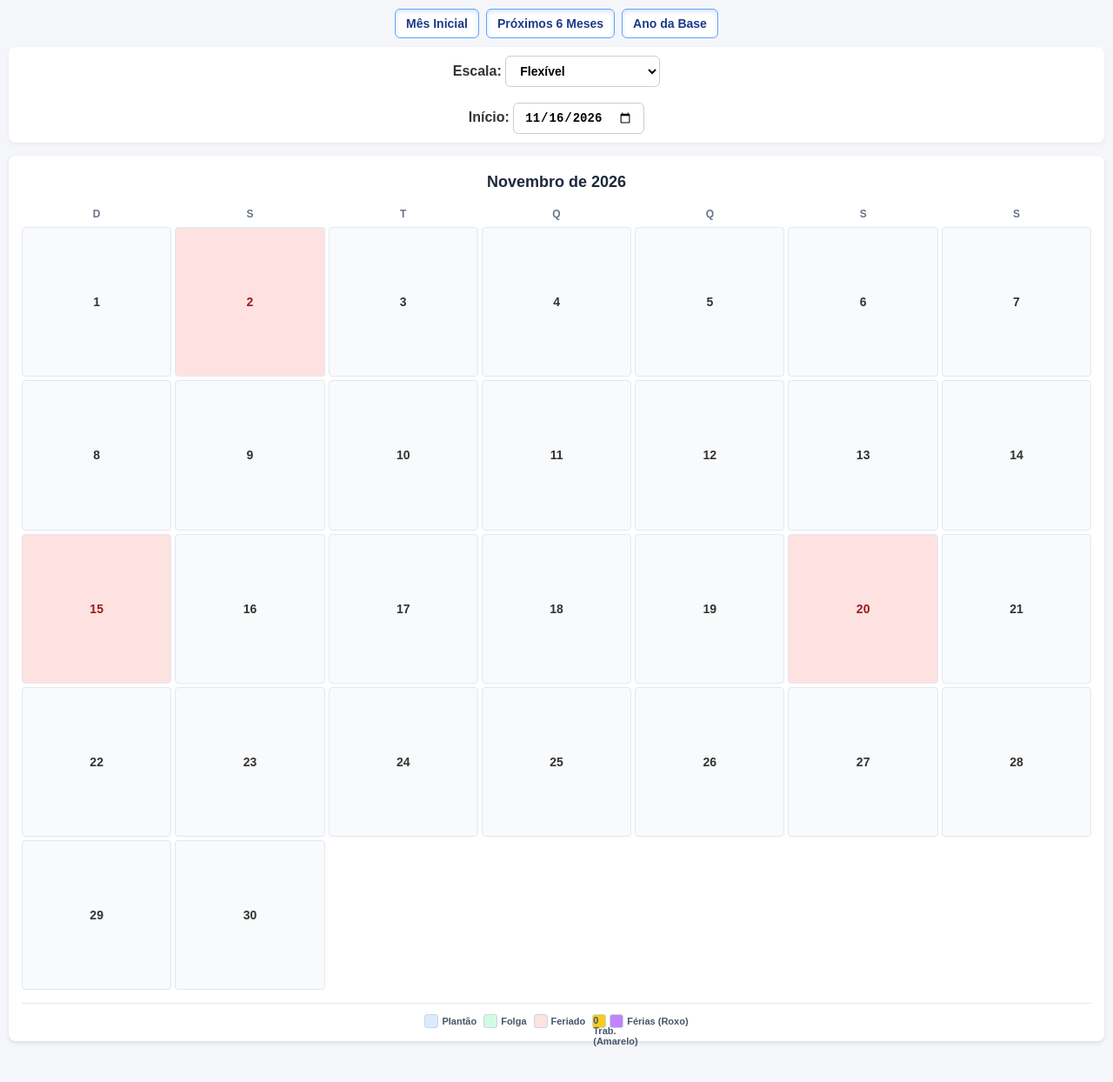
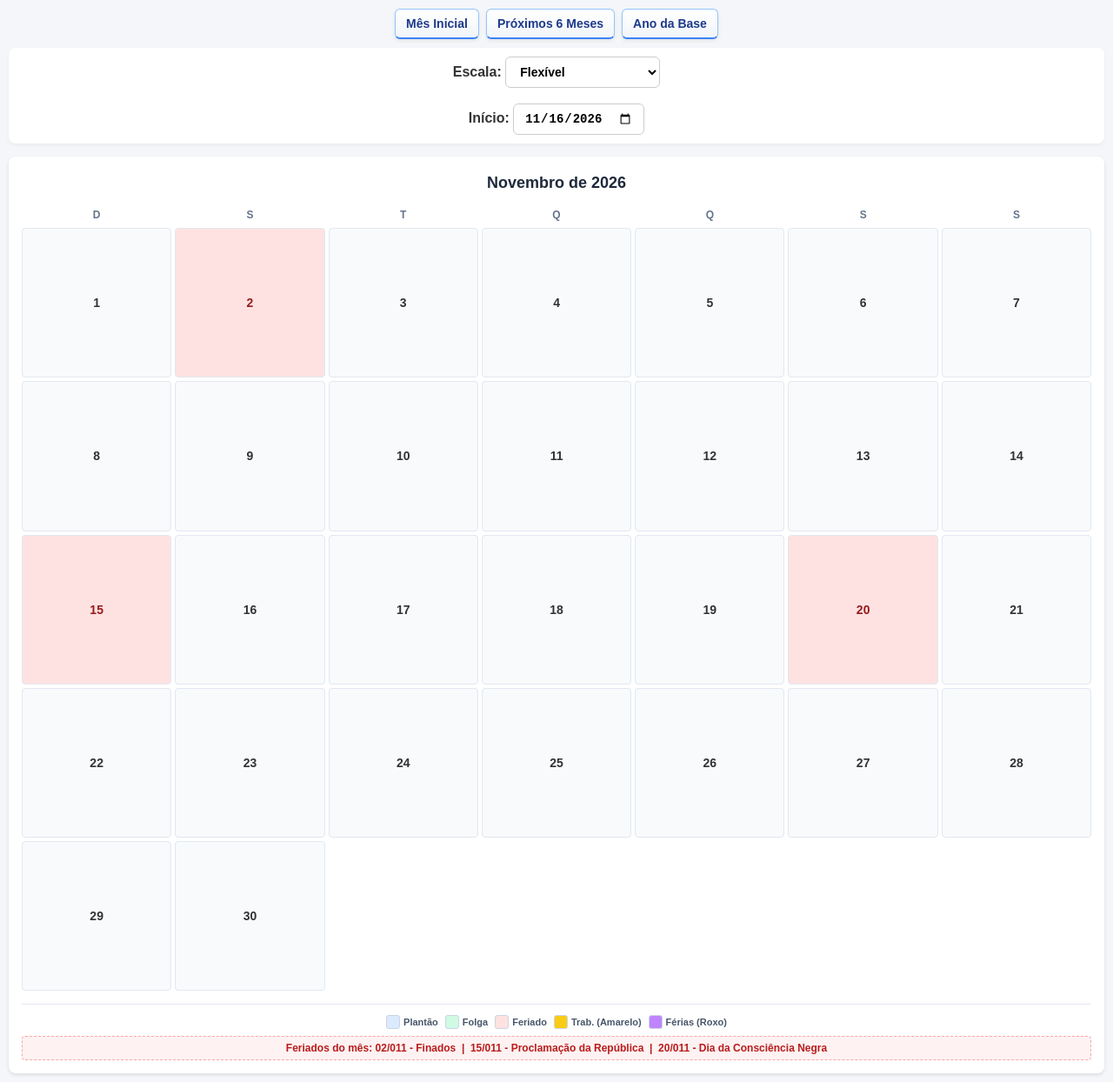
Before and after one commit to vantoil-escala/minha-escala, a plain HTML site: page index.html in a window 1280 px wide. Shown: the whole page at 87% size. Before the commit the page ends 1207 px from the top, so only its background shows below. Drawn offline with Linux system fonts and the light colour scheme.

Commit message:
Update index.html

```diff
--- a/index.html
+++ b/index.html
@@ -28,17 +28,21 @@
             cursor: pointer;
             font-weight: bold;
         }
-        /* Estilo limpo e profissional com sombra interna (inset) sem borda dupla */
+        /* Estilo 3D em relevo aprovado para os botões do topo */
         .controls button {
-            background-color: #ffffff;
+            background: linear-gradient(to bottom, #ffffff, #f1f5f9);
             color: #1e3a8a;
-            border: 1px solid #60a5fa;
-            box-shadow: inset 0 2px 5px rgba(37, 99, 235, 0.2);
-            transition: all 0.2s ease;
+            border: 1px solid #93c5fd;
+            border-bottom: 2px solid #3b82f6;
+            box-shadow: inset 0 1px 0 rgba(255, 255, 255, 0.8), 0 2px 4px rgba(0, 0, 0, 0.08);
+            transition: all 0.1s ease;
+        }
+        .controls button:active {
+            transform: translateY(1px);
+            box-shadow: inset 0 1px 2px rgba(0, 0, 0, 0.15);
         }
         .controls button:hover {
-            background-color: #eff6ff;
-            box-shadow: inset 0 3px 6px rgba(37, 99, 235, 0.35);
+            background: linear-gradient(to bottom, #ffffff, #e2e8f0);
         }
         button:hover, select:hover, input:hover {
             background-color: #e2e8f0;
@@ -162,6 +166,18 @@
             height: 14px;
             border-radius: 3px;
             border: 1px solid #cbd5e1;
+        }
+        /* Estilo da lista de feriados do mês */
+        .month-holidays {
+            margin-top: 8px;
+            font-size: 12px;
+            text-align: center;
+            color: #b91c1c;
+            font-weight: bold;
+            background-color: #fef2f2;
+            padding: 6px;
+            border-radius: 4px;
+            border: 1px dashed #fca5a5;
         }
     </style>
 </head>
@@ -515,16 +531,34 @@
 
             wrapper.appendChild(grid);
 
+            // Bloco da Legenda
             const legend = document.createElement('div');
             legend.className = 'legend-box';
             legend.innerHTML = `
                 <div class="legend-item"><div class="legend-color" style="background:#dbeafe;"></div> Plantão</div>
                 <div class="legend-item"><div class="legend-color" style="background:#d1fae5;"></div> Folga</div>
                 <div class="legend-item"><div class="legend-color" style="background:#fee2e2;"></div> Feriado</div>
-                <div class="legend-item"><div class="legend-color" style="background:#facc15;">0 Trab. (Amarelo)</div>
+                <div class="legend-item"><div class="legend-color" style="background:#facc15;"></div> Trab. (Amarelo)</div>
                 <div class="legend-item"><div class="legend-color" style="background:#c084fc;"></div> Férias (Roxo)</div>
             `;
             wrapper.appendChild(legend);
+
+            // Coleta e exibe os feriados que caem neste mês específico
+            let yearHolidays = getHolidaysForYear(year);
+            let monthHolidays = [];
+            for (let d = 1; d <= totalDays; d++) {
+                let k = `${year}-${String(month + 1).padStart(2, '0')}-${String(d).padStart(2, '0')}`;
+                if (yearHolidays[k]) {
+                    monthHolidays.push(`${String(d).padStart(2, '0')}/0${month + 1 < 10 ? month + 1 : month + 1} - ${yearHolidays[k]}`);
+                }
+            }
+
+            if (monthHolidays.length > 0) {
+                const holidayInfo = document.createElement('div');
+                holidayInfo.className = 'month-holidays';
+                holidayInfo.innerHTML = "<strong>Feriados do mês:</strong> " + monthHolidays.join(' &nbsp;|&nbsp; ');
+                wrapper.appendChild(holidayInfo);
+            }
 
             return wrapper;
         }
```
